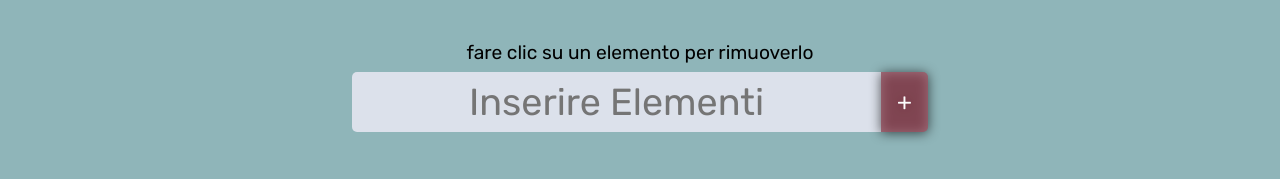
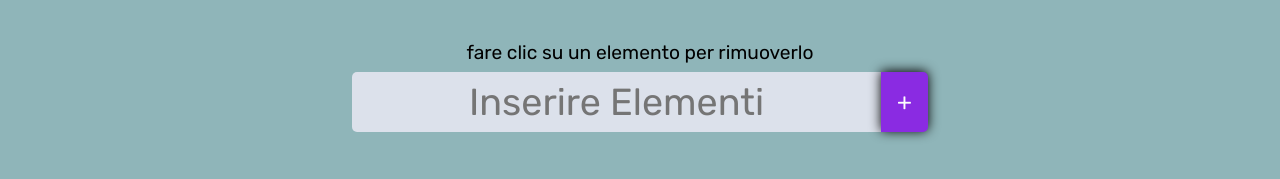
Before and after one commit to emarketguy27/Firebase-App, a plain HTML site: page index.html in a window 1280 px wide. Shown: the part 87-266 px from the top of the page. Drawn offline with Linux system fonts and the light colour scheme; no server answers.

Commit message:
Small button colour change for testing

```diff
--- a/index.css
+++ b/index.css
@@ -123,11 +123,11 @@ button {
   border-radius: 0 5px 5px 0;
   font-size: 1.5rem;
   font-family: "Rubik", sans-serif;
-  background-color: #ac485aa2;
+  background-color: blueviolet;
   color: #fdfdfd;
   cursor: pointer;
   transition: 0.2s;
-  filter: drop-shadow(0px 1px 6px black);
+  filter: drop-shadow(0px -1px 6px black);
 }
 button:hover {
   background-color: #432000;
```
